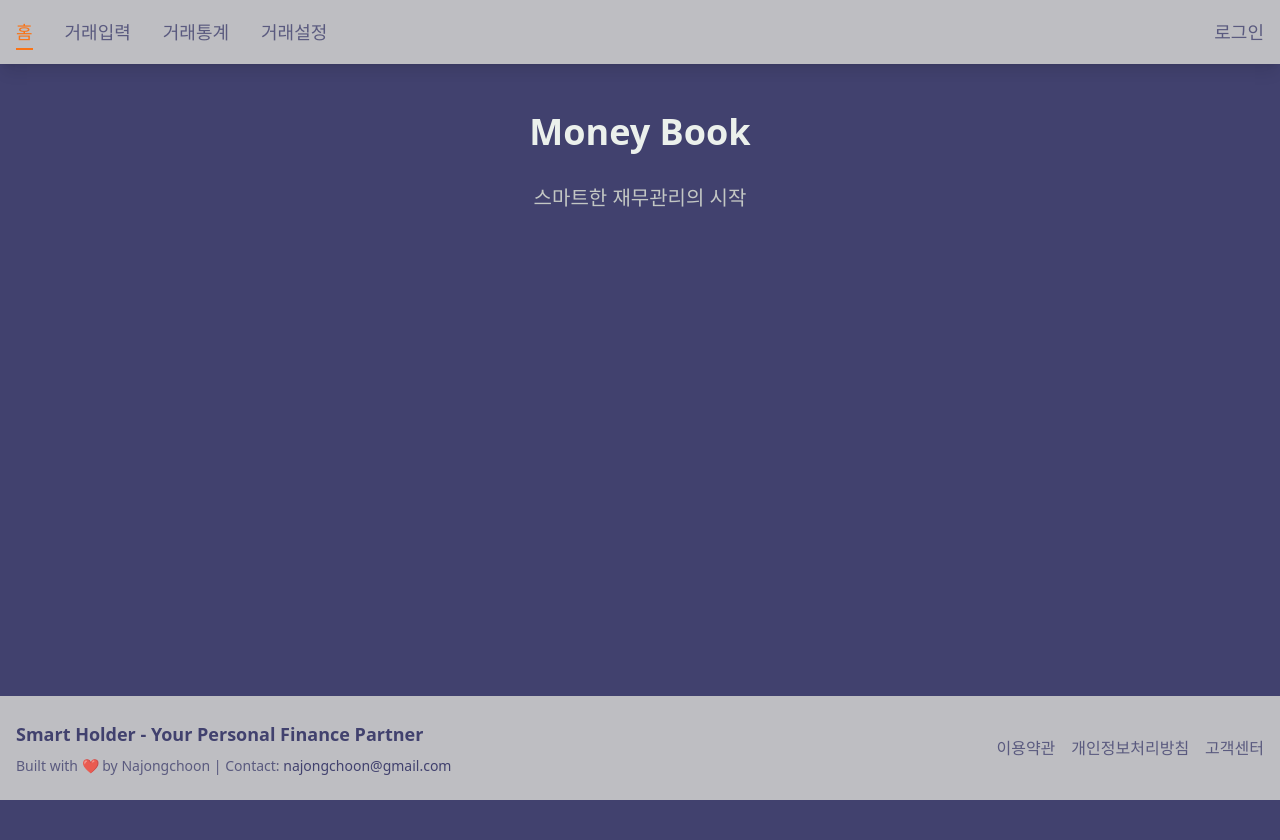
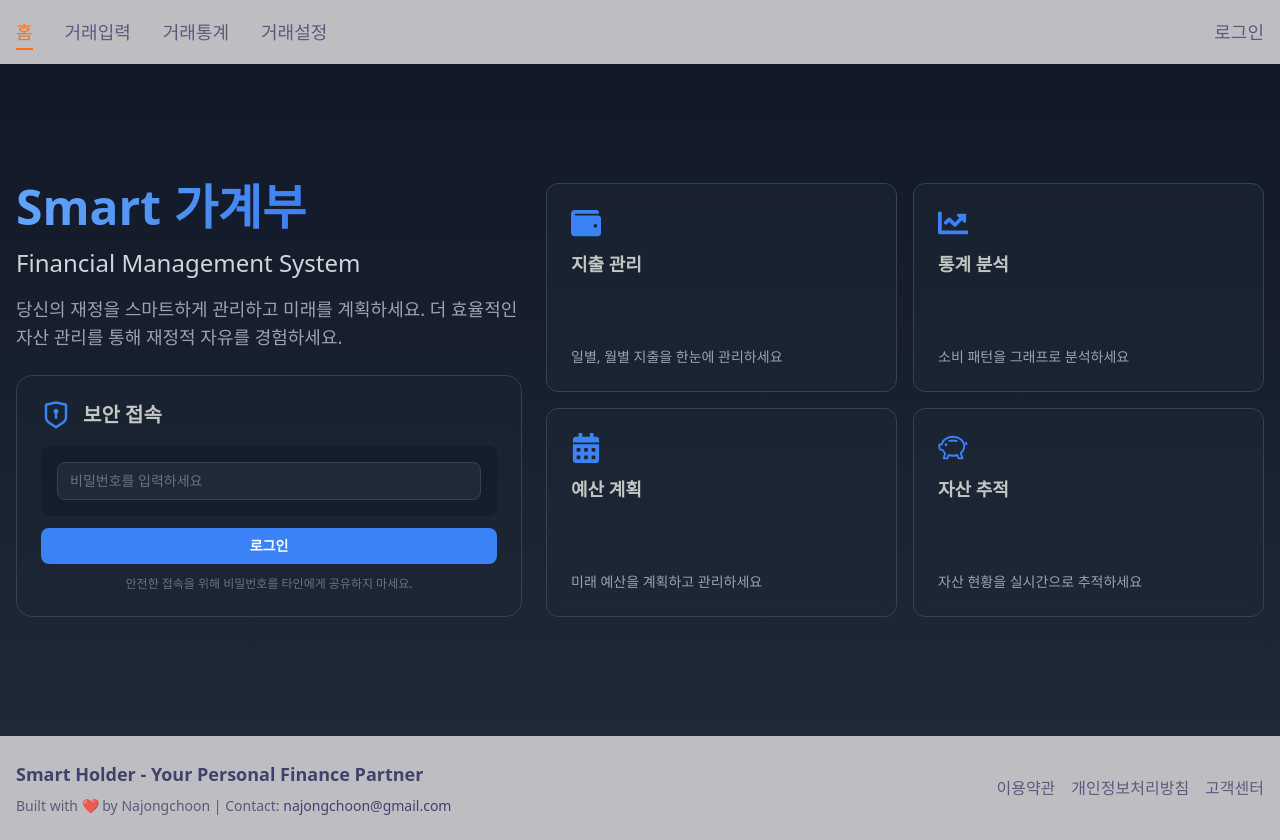
Before and after one commit to jongchoon580325/holder_book, a Next.js app: page / in a window 1280 px wide. Before the commit the page ends 800 px from the top, so only its background shows below. Built offline with nearby package versions, Linux system fonts and the light colour scheme.

Commit message:
개선: 홈 화면 레이아웃 중앙 정렬 및 여백 최적화

```diff
--- a/src/app/page.tsx
+++ b/src/app/page.tsx
@@ -1,14 +1,111 @@
-import Image from "next/image";
+import { FaWallet, FaChartLine, FaCalendarAlt } from 'react-icons/fa';
+import { BsPiggyBank } from 'react-icons/bs';
+import { RiShieldKeyholeLine } from 'react-icons/ri';
+import Link from 'next/link';
 
 export default function Home() {
   return (
-    <div className="container mx-auto px-4 py-12">
-      <h1 className="text-4xl font-bold text-center text-[#ebf0ec] mb-8">
-        Money Book
-      </h1>
-      <p className="text-xl text-center text-[#c3c7c4] max-w-2xl mx-auto">
-        스마트한 재무관리의 시작
-      </p>
-    </div>
+    <main className="h-[calc(100vh-8rem)] bg-gradient-to-b from-gray-900 to-gray-800 text-white flex items-center">
+      <div className="container mx-auto px-4">
+        <div className="grid grid-cols-12 gap-6">
+          {/* Left Section - Hero */}
+          <div className="col-span-12 lg:col-span-5">
+            <div className="flex flex-col h-full justify-between space-y-6">
+              <div className="text-left">
+                <h1 className="text-4xl lg:text-5xl font-bold mb-4 bg-clip-text text-transparent bg-gradient-to-r from-blue-400 to-blue-600">
+                  Smart 가계부
+                </h1>
+                <p className="text-xl lg:text-2xl text-gray-300 mb-4">
+                  Financial Management System
+                </p>
+                <p className="text-base lg:text-lg text-gray-400">
+                  당신의 재정을 스마트하게 관리하고 미래를 계획하세요. 더 효율적인 자산 관리를 통해 재정적 자유를 경험하세요.
+                </p>
+              </div>
+
+              {/* Security Section */}
+              <div className="bg-gray-800/30 backdrop-blur-sm rounded-2xl p-6 border border-gray-700">
+                <div className="flex items-center gap-3 mb-4">
+                  <RiShieldKeyholeLine className="text-3xl text-blue-500" />
+                  <h2 className="text-xl font-semibold">보안 접속</h2>
+                </div>
+                <div>
+                  <div className="bg-gray-900/50 rounded-lg p-4 mb-3">
+                    <input
+                      type="password"
+                      placeholder="비밀번호를 입력하세요"
+                      className="w-full bg-gray-800 border border-gray-700 rounded-lg px-3 py-2 text-white placeholder-gray-500 focus:outline-none focus:border-blue-500 transition-colors text-sm"
+                    />
+                  </div>
+                  <button className="w-full bg-blue-500 hover:bg-blue-600 text-white font-semibold py-2 px-4 rounded-lg transition-colors duration-300 text-sm">
+                    로그인
+                  </button>
+                  <p className="text-gray-500 text-xs text-center mt-3">
+                    안전한 접속을 위해 비밀번호를 타인에게 공유하지 마세요.
+                  </p>
+                </div>
+              </div>
+            </div>
+          </div>
+
+          {/* Right Section - Features Grid */}
+          <div className="col-span-12 lg:col-span-7">
+            <div className="grid grid-cols-1 md:grid-cols-2 gap-4 h-full">
+              {/* 지출 관리 */}
+              <Link href="/transaction/input" className="group flex">
+                <div className="bg-gray-800/50 backdrop-blur-sm p-6 rounded-xl border border-gray-700 hover:border-blue-500 transition-all duration-300 hover:shadow-lg hover:shadow-blue-500/20 w-full flex flex-col justify-between">
+                  <div>
+                    <div className="text-blue-500 mb-3 text-3xl group-hover:scale-110 transition-transform duration-300">
+                      <FaWallet />
+                    </div>
+                    <h3 className="text-lg font-semibold mb-2">지출 관리</h3>
+                  </div>
+                  <p className="text-gray-400 text-sm">일별, 월별 지출을 한눈에 관리하세요</p>
+                </div>
+              </Link>
+
+              {/* 통계 분석 */}
+              <Link href="/transaction/statistics" className="group flex">
+                <div className="bg-gray-800/50 backdrop-blur-sm p-6 rounded-xl border border-gray-700 hover:border-blue-500 transition-all duration-300 hover:shadow-lg hover:shadow-blue-500/20 w-full flex flex-col justify-between">
+                  <div>
+                    <div className="text-blue-500 mb-3 text-3xl group-hover:scale-110 transition-transform duration-300">
+                      <FaChartLine />
+                    </div>
+                    <h3 className="text-lg font-semibold mb-2">통계 분석</h3>
+                  </div>
+                  <p className="text-gray-400 text-sm">소비 패턴을 그래프로 분석하세요</p>
+                </div>
+              </Link>
+
+              {/* 예산 계획 */}
+              <Link href="/transaction/planning" className="group flex">
+                <div className="bg-gray-800/50 backdrop-blur-sm p-6 rounded-xl border border-gray-700 hover:border-blue-500 transition-all duration-300 hover:shadow-lg hover:shadow-blue-500/20 w-full flex flex-col justify-between">
+                  <div>
+                    <div className="text-blue-500 mb-3 text-3xl group-hover:scale-110 transition-transform duration-300">
+                      <FaCalendarAlt />
+                    </div>
+                    <h3 className="text-lg font-semibold mb-2">예산 계획</h3>
+                  </div>
+                  <p className="text-gray-400 text-sm">미래 예산을 계획하고 관리하세요</p>
+                </div>
+              </Link>
+
+              {/* 자산 추적 */}
+              <Link href="/transaction/assets" className="group flex">
+                <div className="bg-gray-800/50 backdrop-blur-sm p-6 rounded-xl border border-gray-700 hover:border-blue-500 transition-all duration-300 hover:shadow-lg hover:shadow-blue-500/20 w-full flex flex-col justify-between">
+                  <div>
+                    <div className="text-blue-500 mb-3 text-3xl group-hover:scale-110 transition-transform duration-300">
+                      <BsPiggyBank />
+                    </div>
+                    <h3 className="text-lg font-semibold mb-2">자산 추적</h3>
+                  </div>
+                  <p className="text-gray-400 text-sm">자산 현황을 실시간으로 추적하세요</p>
+                </div>
+              </Link>
+            </div>
+          </div>
+        </div>
+      </div>
+    </main>
   );
 }
```
Also changed, not shown: package.json (+5 -4 lines), 2 other files (tests, documents, lock files or other folders).
